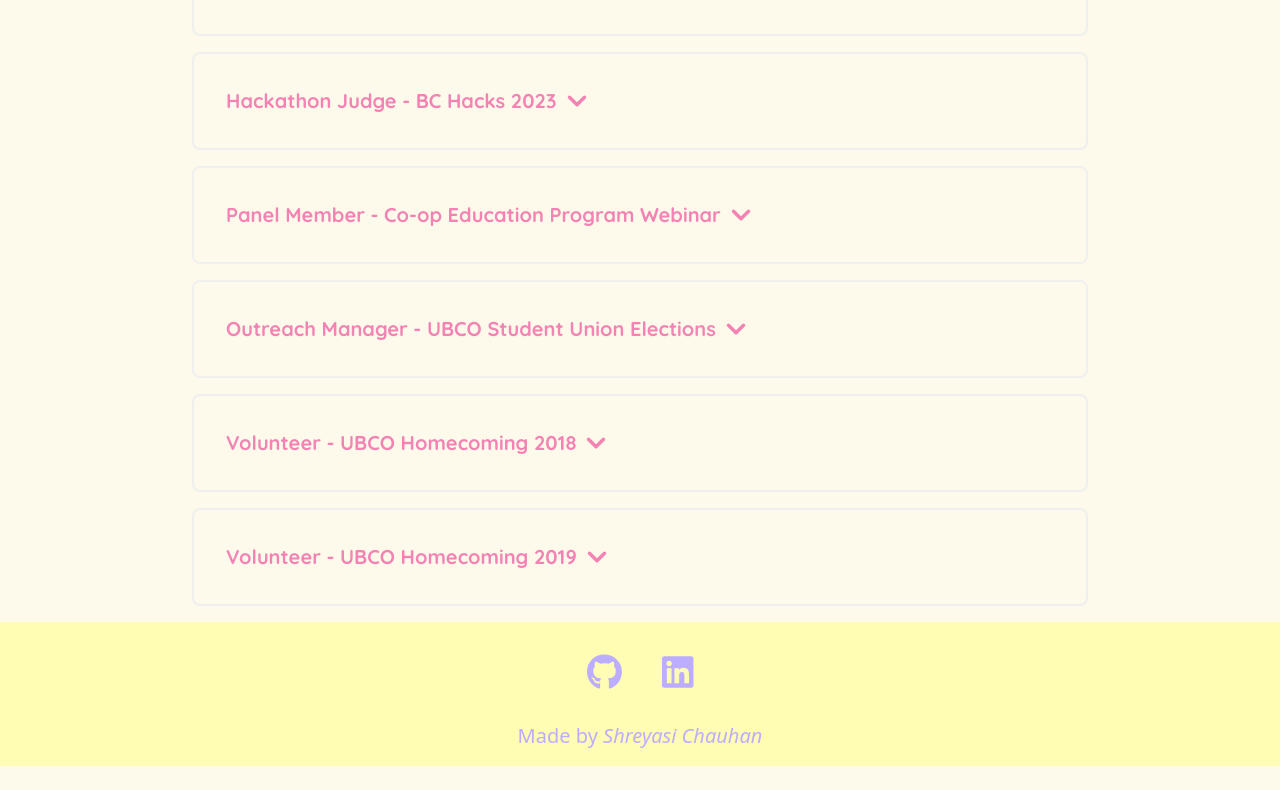
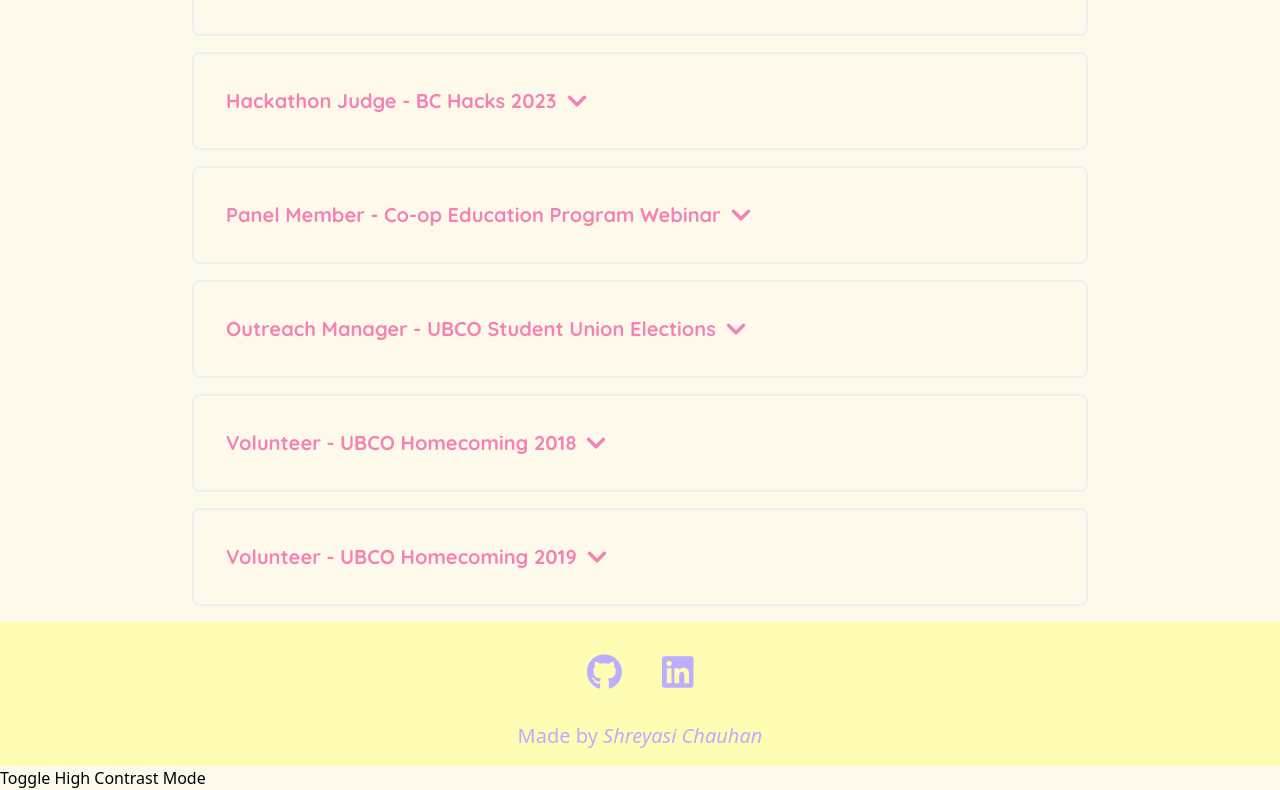
Before and after one commit to shreyasichauhan19/ShreyasiChauhan, a React (Vite) app: page / in a window 1280 px wide. Shown: the part 5965-6755 px from the top of the page. Before the commit the page ends 6731 px from the top, so only its background shows below. Built offline with nearby package versions, Linux system fonts and the light colour scheme; a web font is replaced by a local one.

Commit message:
high contrast mode

```diff
--- a/src/App/index.css
+++ b/src/App/index.css
@@ -33,6 +33,11 @@ body {
   position: relative;
   overflow-x: hidden;
   -webkit-overflow-x: hidden;
+}
+
+body.high-contrast {
+  background-color: #000; /* Black background in high contrast mode */
+  color: #fff; /* White text color in high contrast mode */
 }
 
 .overflow-hidden-web {
--- a/src/App/index.jsx
+++ b/src/App/index.jsx
@@ -8,6 +8,10 @@ import "./index.css";
 import "font-awesome/css/font-awesome.min.css";
 import "../../public/Fonts/Morganite/morganiteFont.css";
 
+function toggleHighContrast() {
+  document.body.classList.toggle('high-contrast');
+}
+
 ReactDOM.createRoot(document.getElementById("root")).render(
   <React.StrictMode>
     <BrowserRouter>
@@ -15,5 +19,7 @@ ReactDOM.createRoot(document.getElementById("root")).render(
         <App />
       </PreloadMedia>
     </BrowserRouter>
+    {/* High Contrast Mode Toggle Button */}
+    <button onClick={toggleHighContrast}>Toggle High Contrast Mode</button>
   </React.StrictMode>
 );
```
